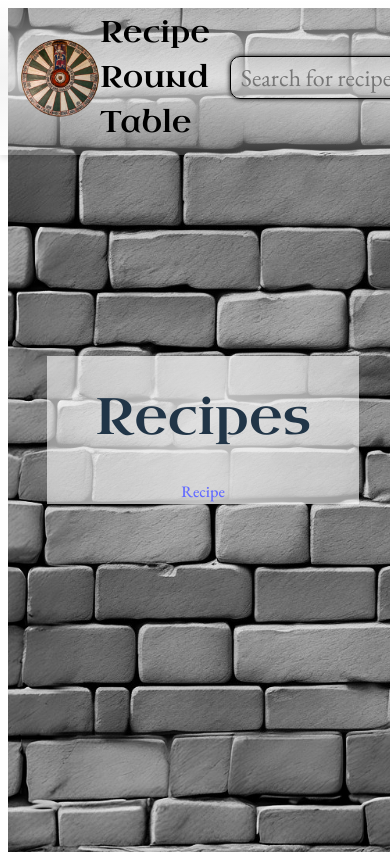
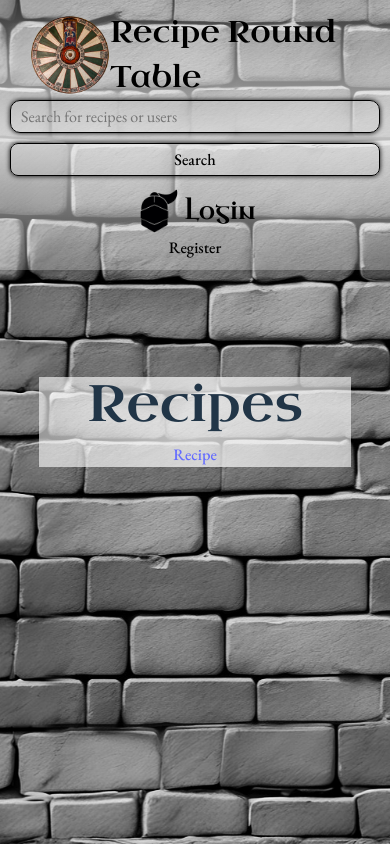
Before and after one commit to jagman00/recipeSite, a React (Vite) app in the folder client/: page / in a window 390 px wide. Built offline with nearby package versions, Linux system fonts and the light colour scheme.

Commit message:
Updated responsive.css

```diff
--- a/client/src/responsive.css
+++ b/client/src/responsive.css
@@ -0,0 +1,104 @@
+/* Screen adjustments */
+
+/* Global Reset for Consistency Across Browsers */
+* {
+  margin: 0;
+  padding: 0;
+  box-sizing: border-box; /* Include padding and border in width/height calculations */
+}
+
+/* Adjust navbar for small screens */
+@media (max-width: 768px) {
+  .navbar {
+    flex-direction: column;
+    padding: 10px;
+  }
+
+  #searchbarContainer {
+    display: flex;
+    flex-direction: column;
+    width: 100%;
+    padding: 0;
+    margin: 0;
+    box-sizing: border-box; /* Ensure padding doesn't add width */
+  }
+
+  #userIconContainer {
+    margin-top: 10px;
+  }
+}
+
+/* Make recipes grid responsive */
+@media (max-width: 768px) {
+  .recipes {
+    display: grid;
+    grid-template-columns: 1fr;
+    gap: 10px;
+  }
+}
+
+/* Form adjustments for smaller screens */
+@media (max-width: 500px) {
+  form {
+    width: 90%;
+  }
+
+  input, button {
+    font-size: 14px;
+    padding: 10px;
+  }
+}
+
+/* Responsive adjustments for search bar and button */
+@media (max-width: 768px) {
+  #searchbarContainer {
+    display: flex;
+    flex-direction: column; /* Stack search bar and button vertically */
+    width: 100%;
+    align-items: stretch;
+    gap: 0;
+  }
+
+  #searchbar {
+    width: 100%; /* Make search bar full width */
+    padding: 5px 10px;
+    font-size: 16px;
+    box-sizing: border-box;
+    margin-bottom: 10px;
+  }
+
+  #searchbarContainer button {
+    width: auto; /* Allow button to shrink naturally */
+    max-width: 100%;
+    padding: 5px 10px;
+    font-size: 16px;
+    border: 1px solid var(--black);
+    box-sizing: border-box;
+  }
+}
+
+/* Utility Classes */
+.text-center {
+  text-align: center;
+}
+
+.flex-center {
+  display: flex;
+  justify-content: center;
+  align-items: center;
+}
+
+.card {
+  padding: 20px;
+  border-radius: 8px;
+  box-shadow: 0 4px 6px rgba(0, 0, 0, 0.1);
+  background: white;
+}
+
+/* Body adjustments to prevent gaps */
+body {
+  margin: 0;
+  padding: 0;
+  box-sizing: border-box;
+  overflow-x: hidden; /* Prevent horizontal scrolling */
+}
```
